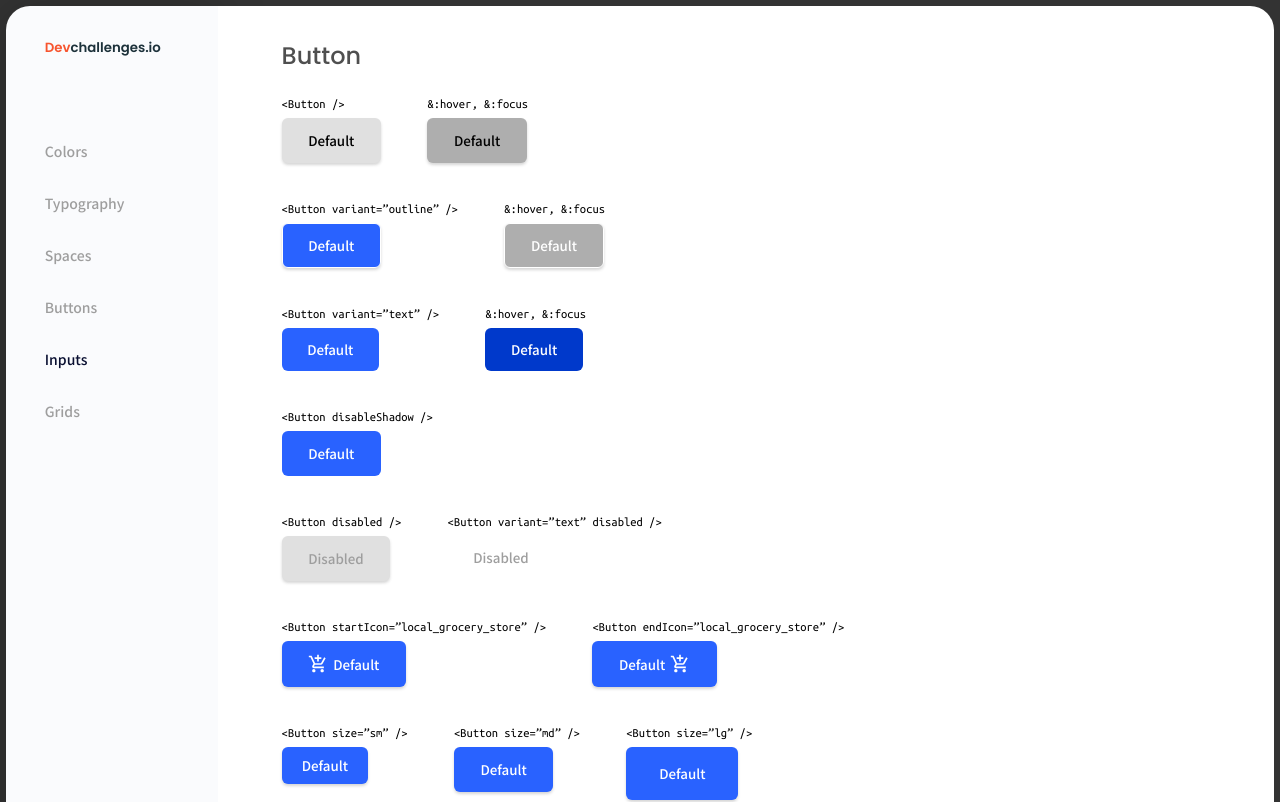
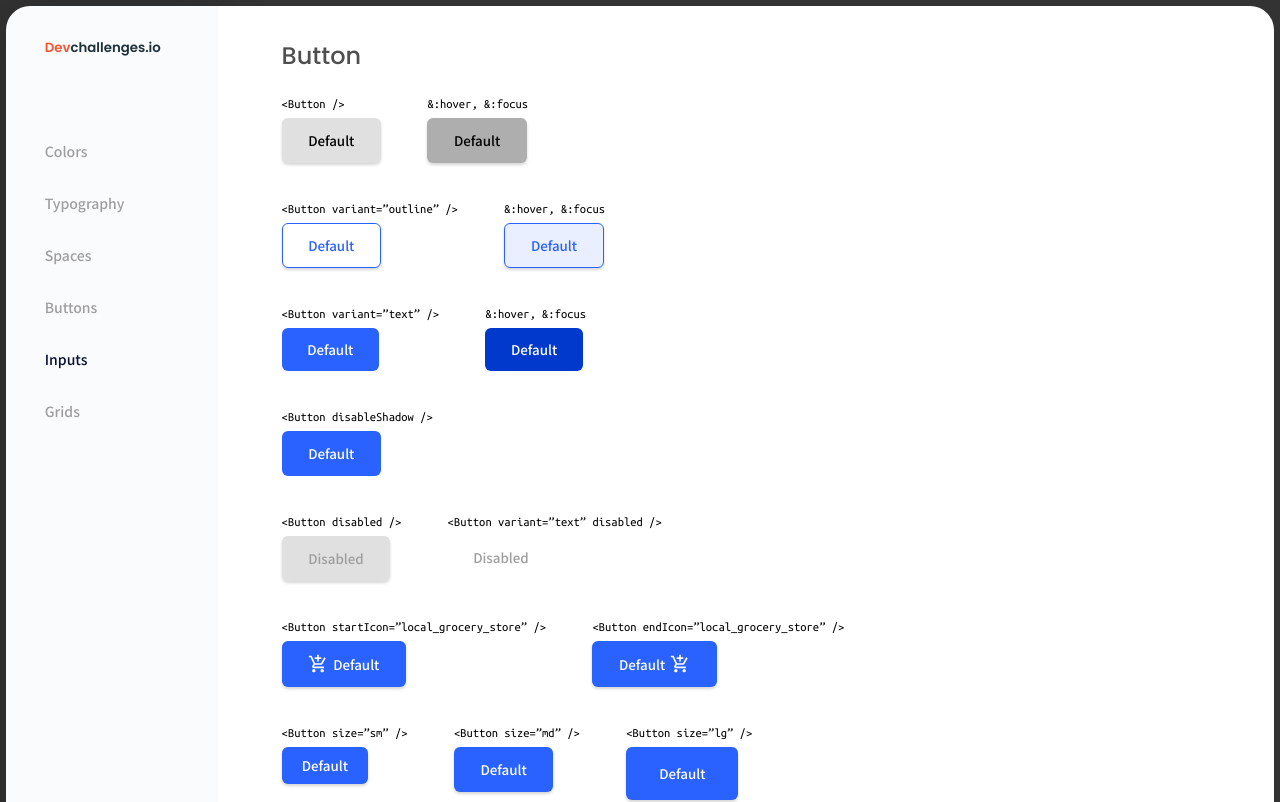
Before and after one commit to ViniciusmDias/button-component, a React (Create React App) app: page / in a window 1280 px wide. Shown: the top 802 px of the page. Built offline with nearby package versions, Linux system fonts and the light colour scheme.

Commit message:
Fix outline style in Button component

```diff
--- a/src/components/Button/styles.ts
+++ b/src/components/Button/styles.ts
@@ -26,10 +26,6 @@ export const Btn = styled.button<ButtonProps>`
   text-transform: capitalize;
   border: 1px solid transparent;
 
-  &.outline {
-    background-color: transparent;
-    border: 1px solid;
-  }
   &.text {
     background-color: transparent;
     border: none;
@@ -71,6 +67,14 @@ export const Btn = styled.button<ButtonProps>`
       background-color: var(--e-global-color-button-danger-hover);
     }
   }
+  &.outline {
+    background-color: transparent;
+    color: var(--e-global-color-button-primary);
+    border: 1px solid;
+    &.hover {
+      background: rgba(41, 98, 255, 0.1);
+    }
+  }
   &.hover,
   &.focus {
     background: var(--e-global-color-button-default-hover);
--- a/src/components/Hero/index.tsx
+++ b/src/components/Hero/index.tsx
@@ -16,7 +16,7 @@ const Hero: React.FC = () => {
         <Button color="primary" variant="outline">
           {`<Button variant=”outline” />`}
         </Button>
-        <Button color="primary" variant="outline" focus>
+        <Button color="primary" variant="outline" hover>
           &:hover, &:focus
         </Button>
       </ButtonsContainer>
```
Also changed, not shown: public/buttoncomponent-demo.png.
